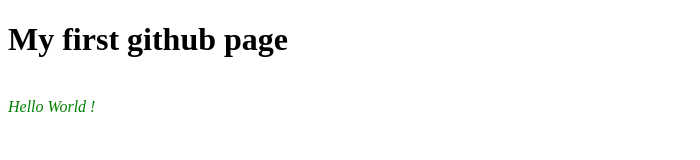
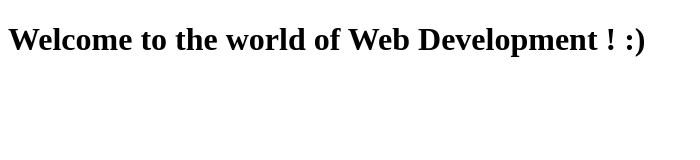
Before and after one commit to atulmaurya3333/atulmaurya.github.io, a plain HTML site: page index.html in a window 1280 px wide. Shown: the whole page, without its empty margins (0-700 px from the left). Drawn offline with Linux system fonts and the light colour scheme.

Commit message:
desc added

```diff
--- a/index.html
+++ b/index.html
@@ -4,7 +4,6 @@
 <title>Index</title>
 </head>
 <body>
-<h1>My first github page</h1><br>
-<font color="green"><i>Hello World !</i></font>
+<h1>Welcome to the world of Web Development ! :)</h1>
 </body>
 </html>
```
